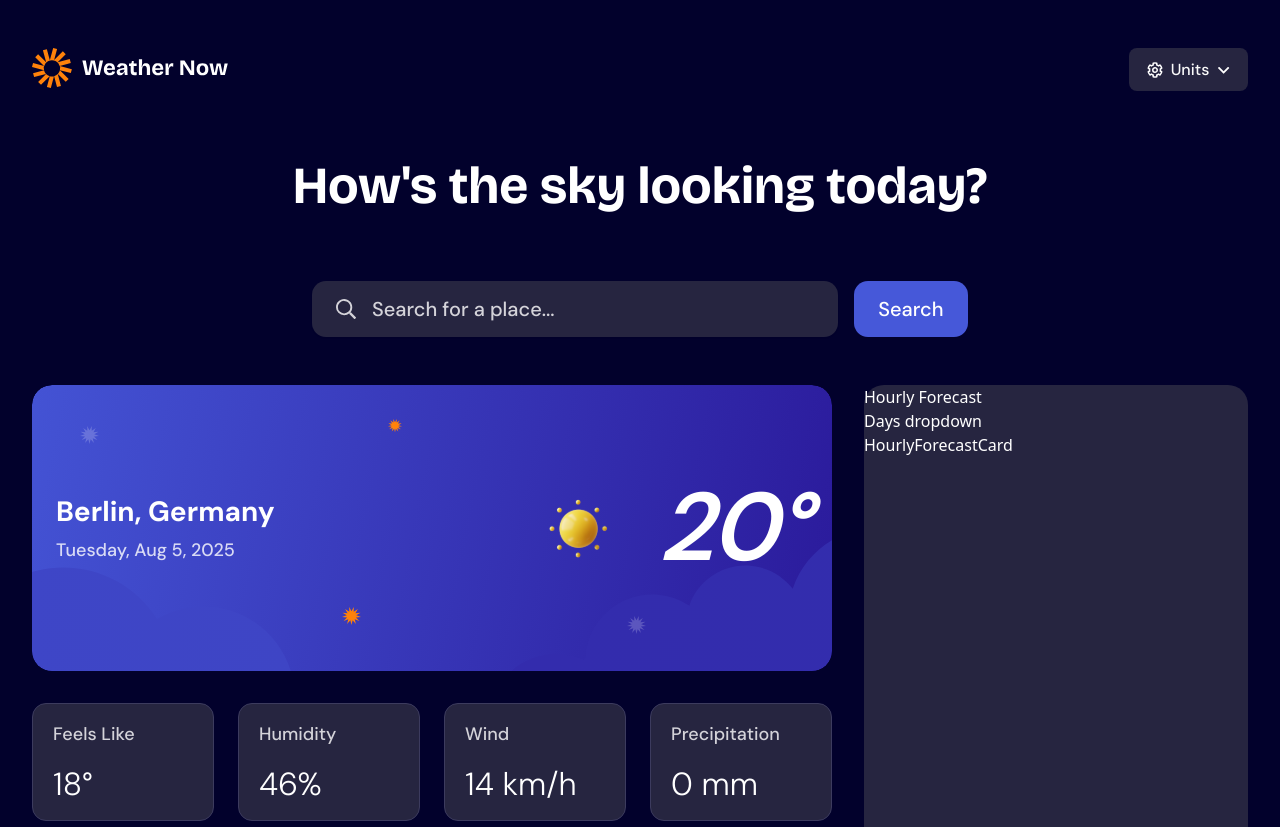
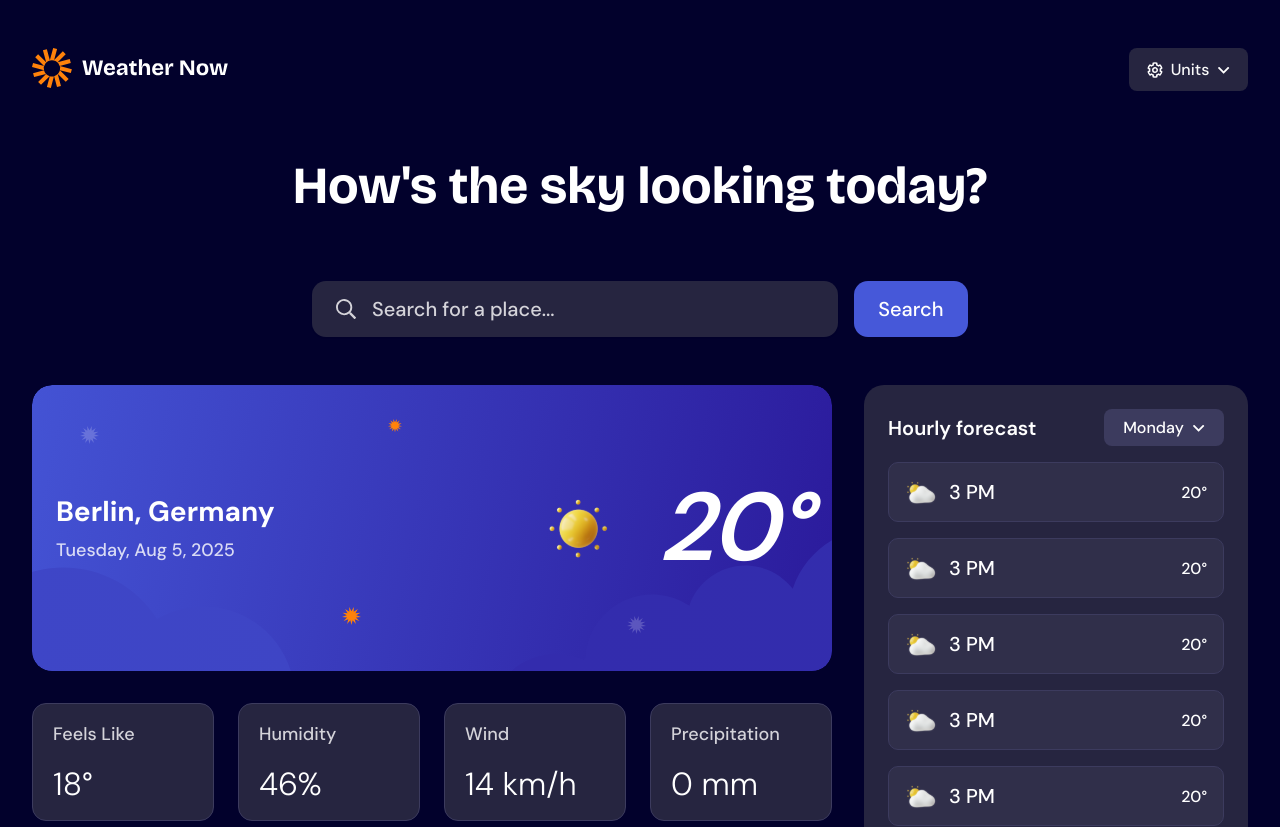
Before and after one commit to nchanyal/weather-app, a Next.js app: page / in a window 1280 px wide. Shown: the top 827 px of the page. Built offline with nearby package versions, Linux system fonts and the light colour scheme.

Commit message:
feat: match design specs for hourly forecast section

```diff
--- a/src/components/HourlyForecast/HourlyForecast.tsx
+++ b/src/components/HourlyForecast/HourlyForecast.tsx
@@ -1,13 +1,71 @@
+"use client";
+
+import dropdownIconUrl from "@public/normal-icons/icon-dropdown.svg";
+
 import HourlyForecastCard from "../HourlyForecastCard/HourlyForecastCard";
 
+import { Button } from "@/components/ui/button";
+import {
+  DropdownMenu,
+  DropdownMenuContent,
+  DropdownMenuItem,
+  DropdownMenuTrigger,
+} from "@/components/ui/dropdown-menu";
+
+import Image from "next/image";
+import { useState } from "react";
+import { hourlyForecasts } from "@/lib/HourlyForecasts";
+
+const days = [
+  "Monday",
+  "Tuesday",
+  "Wednesday",
+  "Thursday",
+  "Friday",
+  "Saturday",
+  "Sunday",
+];
+
 export default function HourlyForecast() {
+  const [selectedDay, setSelectedDay] = useState("Monday");
+
   return (
-    <div className="flex-grow">
-      <div>
-        <p>Hourly Forecast</p>
-        <div>Days dropdown</div>
+    <div className="flex-grow p-6 grid grid-rows-[37px_592px] gap-4">
+      <div className="flex justify-between items-center">
+        <p className="text-preset-5">Hourly forecast</p>
+        <DropdownMenu>
+          <DropdownMenuTrigger asChild>
+            <Button className="bg-neutral-600 hover:bg-neutral-600 w-[7.5rem] h-[2.3125rem] px-4 py-2">
+              <p className="text-neutral-0 font-dm-sans font-medium text-base">
+                {selectedDay}
+              </p>
+              <Image src={dropdownIconUrl} alt="" />
+            </Button>
+          </DropdownMenuTrigger>
+          <DropdownMenuContent
+            align="end"
+            sideOffset={8}
+            className="flex flex-col shadow-custom bg-neutral-800 border-neutral-600 w-[13.375rem] max-w-[13.375rem] py-1.5 px-2 radius-12"
+          >
+            {days.map((day, index) => (
+              <DropdownMenuItem
+                key={day}
+                onSelect={() => setSelectedDay(day)}
+                className={`text-preset-7-white h-[2.4375rem] max-h-[2.4375rem] radius-8 ${
+                  index !== days.length - 1 && "mb-1"
+                }`}
+              >
+                {day}
+              </DropdownMenuItem>
+            ))}
+          </DropdownMenuContent>
+        </DropdownMenu>
       </div>
-      <HourlyForecastCard />
+      <div className="overflow-x-auto flex flex-col gap-4">
+        {hourlyForecasts.map((forecast) => (
+          <HourlyForecastCard key={forecast.id} {...forecast} />
+        ))}
+      </div>
     </div>
   );
 }
--- a/src/components/HourlyForecastCard/HourlyForecastCard.tsx
+++ b/src/components/HourlyForecastCard/HourlyForecastCard.tsx
@@ -1,3 +1,23 @@
-export default function HourlyForecastCard() {
-  return <div>HourlyForecastCard</div>;
+import Image from "next/image";
+
+export default function HourlyForecastCard({
+  weatherSVG,
+  time,
+  temperature,
+}: {
+  weatherSVG: any;
+  time: string;
+  temperature: string;
+}) {
+  return (
+    <div className="bg-neutral-700 min-h-[3.75rem] radius-8 border border-neutral-600 py-2.5 pl-3 pr-4 flex justify-between items-center">
+      <div className="flex items-center gap-2">
+        <Image src={weatherSVG} alt="" width={40} height={40} />
+        <p className="text-preset-5-medium">{time}</p>
+      </div>
+      <div>
+        <p className="text-preset-7">{temperature}</p>
+      </div>
+    </div>
+  );
 }
--- /dev/null
+++ b/src/lib/HourlyForecasts.ts
@@ -0,0 +1,8 @@
+import CloudySVG from "@public/weather-icons/Partly Cloudy.svg";
+
+export const hourlyForecasts = Array.from({ length: 24 }, (_, i) => ({
+  id: i,
+  weatherSVG: CloudySVG,
+  time: "3 PM",
+  temperature: "20°",
+}));
```
